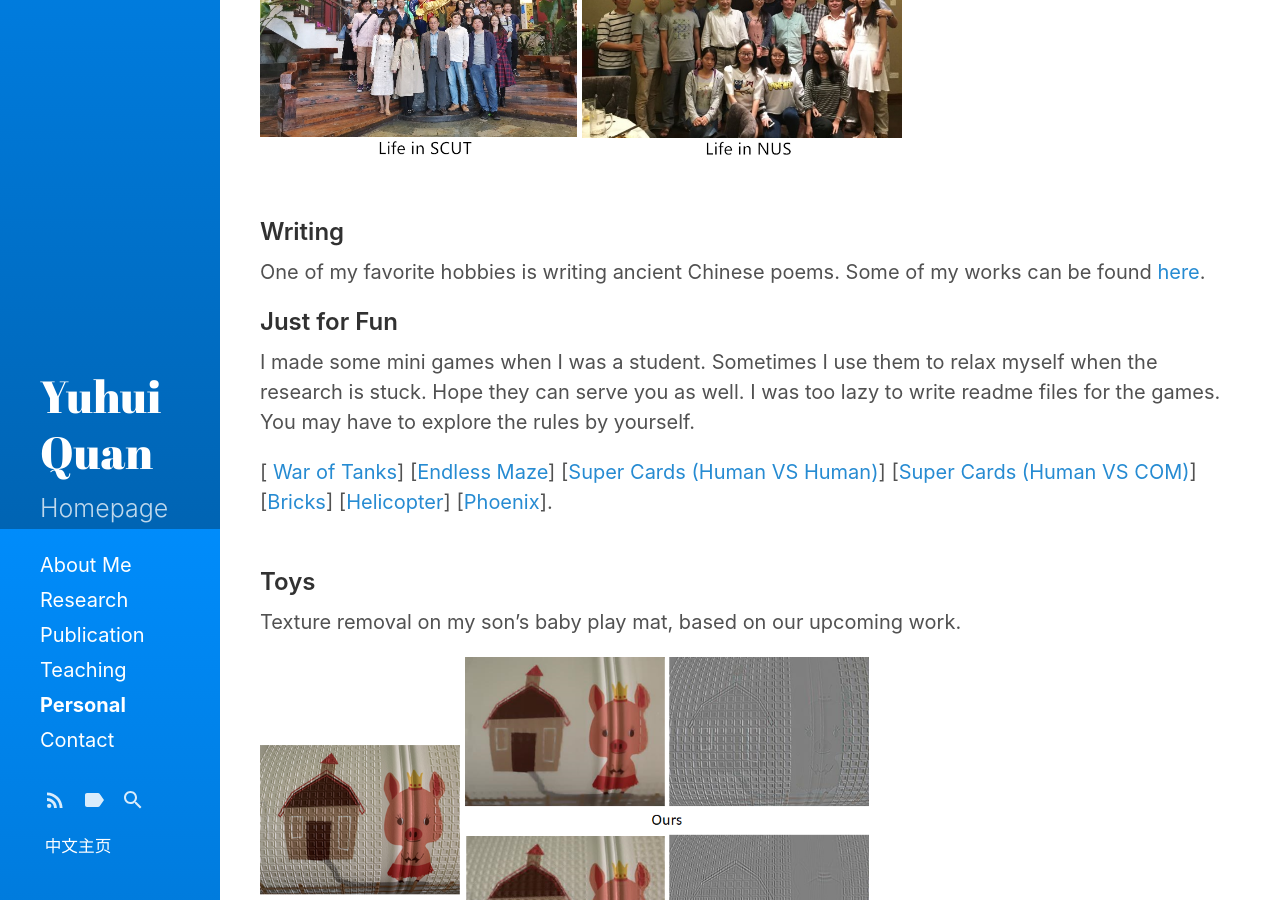
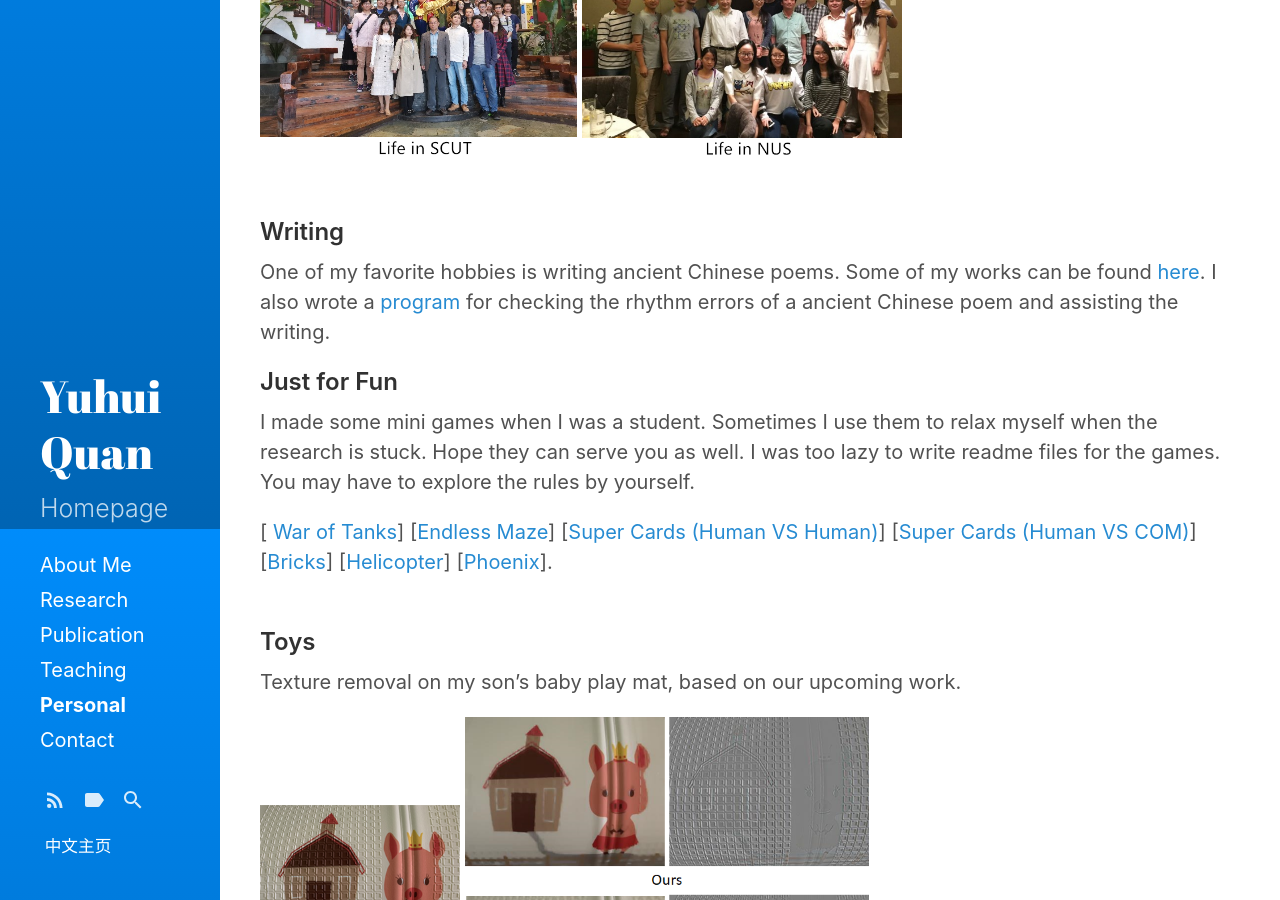
Before and after one commit to csyhquan/csyhquan.github.io, a Jekyll site: the page built from category/e_personal.md, in a window 1280 px wide and 900 px high, scrolled down 371 px. Built offline with Jekyll 4.4.1, drawn with Linux system fonts in a browser that asks for light colours.

Commit message:
Update e_personal.md

```diff
--- a/category/e_personal.md
+++ b/category/e_personal.md
@@ -12,7 +12,7 @@ title: Personal
 <br>
 
 <h4>Writing</h4>
-<p>One of my favorite hobbies is writing ancient Chinese poems. Some of my works can be found <a href="https://csyhquan.github.io/category/poem/poem.html">here</a>.</p>
+<p>One of my favorite hobbies is writing ancient Chinese poems. Some of my works can be found <a href="https://csyhquan.github.io/category/poem/poem.html">here</a>. I also wrote a <a href="https://github.com/csyhquan/csyhquan.github.io/raw/master/category/poem/PoemAssist.rar">program</a> for checking the rhythm errors of a ancient Chinese poem and assisting the writing.</p>
 
 <h4>Just for Fun</h4>
 <p>I made some mini games when I was a student. Sometimes I use them to relax myself when the research is stuck. Hope they can serve you as well. I was too lazy to write readme files for the games. You may have to explore the rules by yourself.</p>
```
